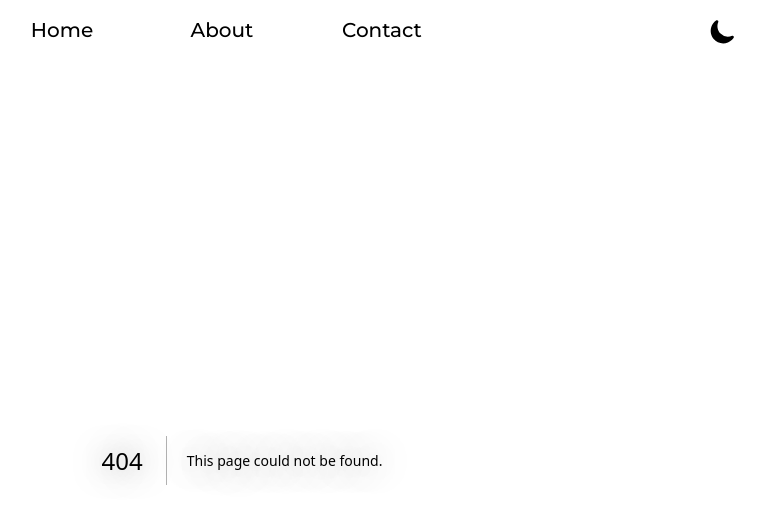
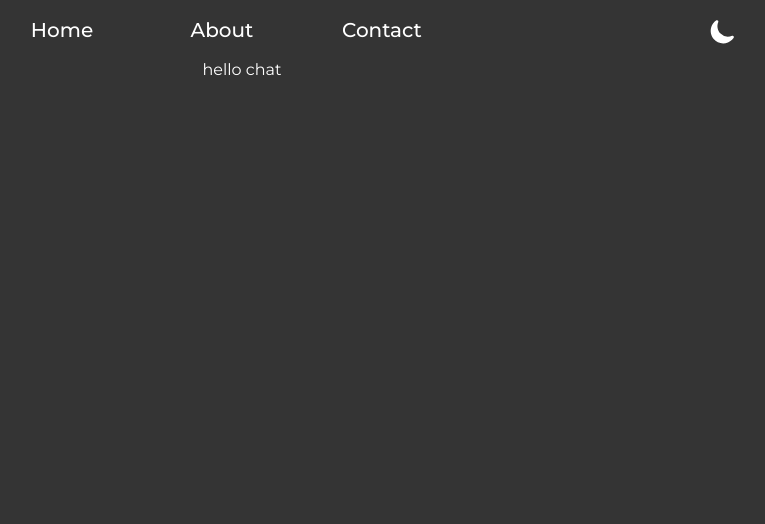
Before and after one commit to HushchinVolodymyr/AIHelperHub, a Next.js app: page /chat in a window 1280 px wide. Before the commit this address had no page. Shown: the top 524 px of the page, without its empty margins (398-1163 px from the left). Built offline with nearby package versions, Linux system fonts and the light colour scheme.

Commit message:
Not Found page adding

```diff
--- /dev/null
+++ b/src/app/chat/page.js
@@ -0,0 +1,11 @@
+import React from 'react';
+
+const Chat = () => {
+    return (
+        <div>
+          hello chat
+        </div>
+    );
+};
+
+export default Chat;
--- /dev/null
+++ b/src/app/not-found.module.css
@@ -0,0 +1,37 @@
+.container {
+    margin-top: 15%;
+    display: flex;
+    flex-direction: column;
+    align-items: center;
+    overflow-y: hidden;
+    width: 100%;
+    height: 200px;
+}
+
+.text {
+    font-size: 36px;
+    text-shadow: none;
+}
+
+.btn {
+    margin-top: 30px;
+    background-color: rgb(255, 255, 255);
+    color: black;
+    display: flex;
+    flex-direction: column;
+    justify-content: center;
+    text-align: center;
+    height: 50px;
+    width: 300px;
+    border: none;
+    border-radius: 20px;
+    font-weight: var(--font-semi-bold);
+    font-size: 20px;
+    box-shadow: 0 0 10px rgba(0, 0, 0, 0.5);
+    cursor: pointer;
+    transition: .3s ease-in-out;
+}
+
+.btn:hover {
+    transform: scale(1.05);
+}
--- a/src/app/page.js
+++ b/src/app/page.js
@@ -6,7 +6,8 @@ import FourthBlock from "@/shared/components/HomePageCompnents/FourthBlock/Fourt
 import FifthBlock from "@/shared/components/HomePageCompnents/FifthBlock/FifthBlock";
 import SixthBlock from "@/shared/components/HomePageCompnents/SixthBlock/SixthBlock";
 
-export default function Home() {
+
+export default function Home({data}) {
   return (
   <main style={{ width: "100%", display: 'flex', flexDirection: 'column', alignItems: 'center' }}>
     <Banner/>
--- a/src/shared/components/HomePageCompnents/Banner/Banner.jsx
+++ b/src/shared/components/HomePageCompnents/Banner/Banner.jsx
@@ -3,6 +3,7 @@ import BannerImg from '@/assets/banner.jpg'
 import Image from "next/image";
 import styles from "./Banner.module.css";
 import {MdArrowOutward} from "react-icons/md";
+import Link from "next/link";
 
 const Banner = () => {
     return (
@@ -19,7 +20,7 @@ const Banner = () => {
                 <h1 className={styles.mainText}>AIHelperHub</h1>
                 <h2 className={styles.description}>Optimizing support work and improving communication with the client
                     through the introduction of AI Assistant</h2>
-                <button className={styles.btn}>Try<MdArrowOutward className={styles.icon}/></button>
+                <Link href='/chat' className={styles.btn}>Try<MdArrowOutward className={styles.icon}/></Link>
             </div>
         </div>
     );
--- a/src/shared/components/HomePageCompnents/Banner/Banner.module.css
+++ b/src/shared/components/HomePageCompnents/Banner/Banner.module.css
@@ -56,6 +56,7 @@
     align-items: center;
     justify-content: center;
     background-color: rgb(255, 255 , 255);
+    color: black;
     width: 200px;
     height: 40px;
     border: none;
--- a/src/shared/components/HomePageCompnents/SecondBlock/SecondBlock.jsx
+++ b/src/shared/components/HomePageCompnents/SecondBlock/SecondBlock.jsx
@@ -32,6 +32,7 @@ const SecondBlock = () => {
         }
     ]
 
+
     return (
         <div className={styles.container} style={{display: 'flex', flexDirection: 'column', alignItems: 'center'}}>
             <h1>Problems</h1>
--- a/src/shared/components/HomePageCompnents/SixthBlock/SixthBlock.jsx
+++ b/src/shared/components/HomePageCompnents/SixthBlock/SixthBlock.jsx
@@ -1,6 +1,7 @@
 import React from 'react';
 import styles from './SixthBlock.module.css'
 import {MdArrowOutward} from "react-icons/md";
+import Link from "next/link";
 
 const SixthBlock = () => {
     return (
@@ -9,7 +10,7 @@ const SixthBlock = () => {
             <p className={styles.description}>Help desk automation using artificial intelligence promises to
                 significantly improve operational
                 efficiency and customer experience, which will be a key competitive advantage for your company.</p>
-            <button className={styles.btn}>Try<MdArrowOutward className={styles.icon}/></button>
+            <Link href='/chat' className={styles.btn}>Try<MdArrowOutward className={styles.icon}/></Link>
         </div>
     );
 };
--- a/src/shared/components/HomePageCompnents/SixthBlock/SixthBlock.module.css
+++ b/src/shared/components/HomePageCompnents/SixthBlock/SixthBlock.module.css
@@ -32,6 +32,7 @@
     border-radius: 20px;
     font-weight: var(--font-medium);
     font-size: 24px;
+    color: black;
     box-shadow: 0 0 10px rgba(0, 0, 0, 0.5);
     cursor: pointer;
     transition: .3s ease-in-out;
```
